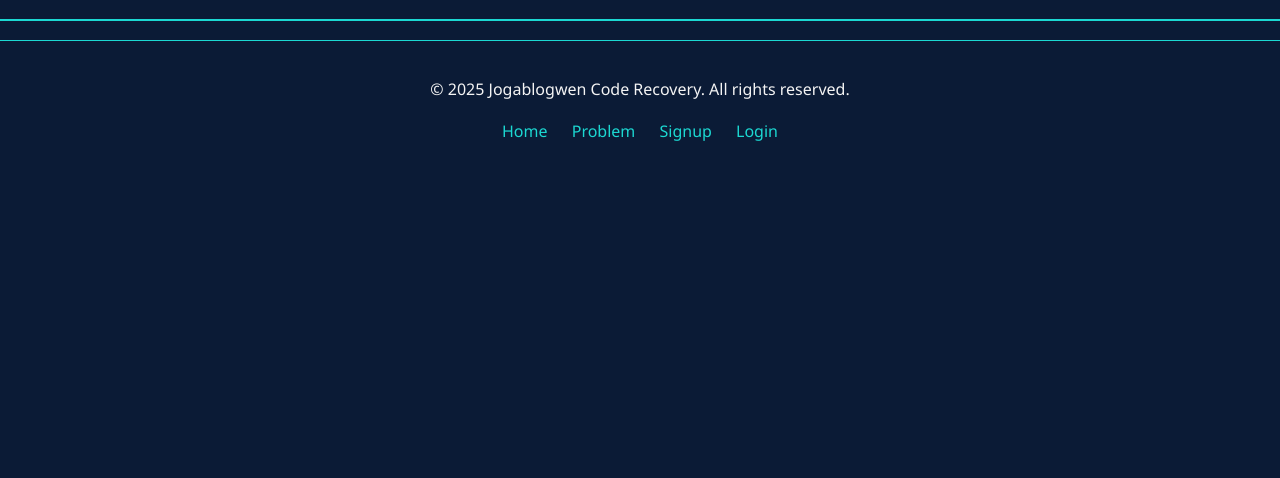
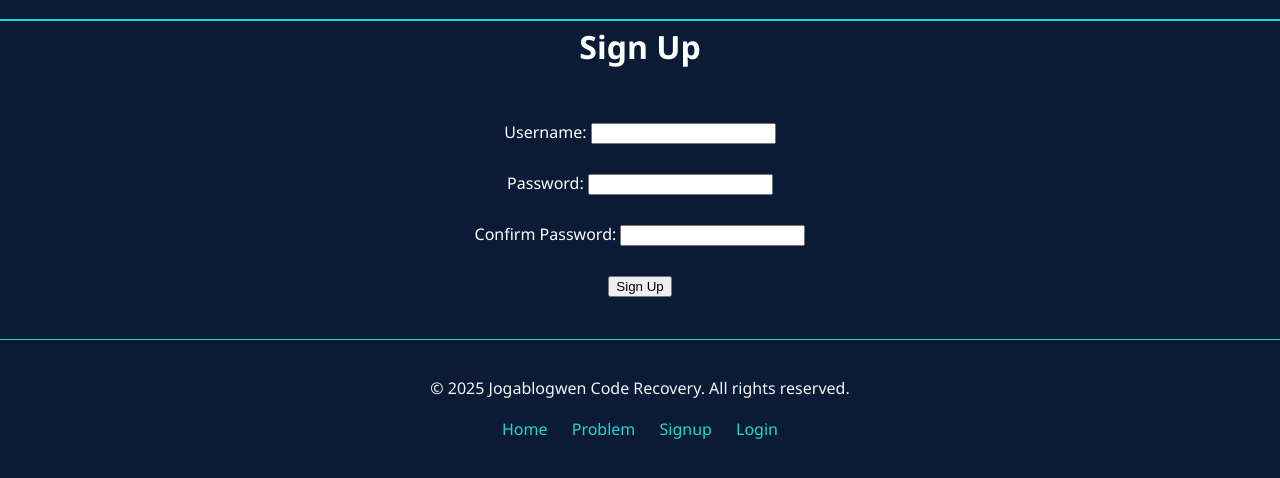
Before and after one commit to ConfirmedDead/lean-six-sigma, a PHP site: page /Lean-Six-Sigma/signupPage.php in a window 1280 px wide. Shown: the top 478 px of the page. Run offline with PHP 8.4, Linux system fonts and the light colour scheme.

Commit message:
working login and sign up page with encryption code

```diff
--- a/signupPage.php
+++ b/signupPage.php
@@ -1,5 +1,44 @@
 <?php
+// Include your database connection class
+require_once 'DBConn.php';
 
+if ($_SERVER["REQUEST_METHOD"] == "POST") {
+    // Retrieve form data
+    $username = trim($_POST['username']);
+    $password = trim($_POST['password']);
+    $confirm_password = trim($_POST['confirm_password']);
+
+    // Validate form data
+    if (!empty($username) && !empty($password) && !empty($confirm_password)) {
+        if ($password === $confirm_password) {
+            // Hash the password
+            $hashed_password = password_hash($password, PASSWORD_DEFAULT);
+
+            // Create a new database connection
+            $db = new DBConn();
+            $db->open();
+
+            // Prepare the SQL query to insert the user
+            $stmt = $db->conn->prepare("INSERT INTO users (username, password) VALUES (?, ?)");
+            $stmt->bind_param("ss", $username, $hashed_password);
+
+            // Execute the query
+            if ($stmt->execute()) {
+                $success = "Signup successful! You can now <a href='loginPage.php'>log in</a>.";
+            } else {
+                $error = "Username already exists. Please choose a different one.";
+            }
+
+            // Close the statement and connection
+            $stmt->close();
+            $db->close();
+        } else {
+            $error = "Passwords do not match.";
+        }
+    } else {
+        $error = "Please fill in all fields.";
+    }
+}
 ?>
 <!DOCTYPE html>
 <html lang="en">
@@ -26,7 +65,27 @@
             </ul>
         </nav>
     </header>
+<!-- Signup Form -->
+<div style="width:100%;text-align:center;">
+        <h1>Sign Up</h1><br>
+        <form method="POST" action="signupPage.php">
+            <label for="username">Username:</label>
+            <input type="text" id="username" name="username" required><br><br>
+            <label for="password">Password:</label>
+            <input type="password" id="password" name="password" required><br><br>
+            <label for="confirm_password">Confirm Password:</label>
+            <input type="password" id="confirm_password" name="confirm_password" required><br><br>
+            <button type="submit">Sign Up</button>
+        </form>
 
+        <?php if (isset($error)): ?>
+            <p style="color: red;"><?php echo $error; ?></p>
+        <?php endif; ?>
+
+        <?php if (isset($success)): ?>
+            <p style="color: green;"><?php echo $success; ?></p>
+        <?php endif; ?>
+    </div>
 
     <!-- script to make nav bar reactive -->
     <script>
```
Also changed, not shown: loginPage.php (+68 -14 lines).
